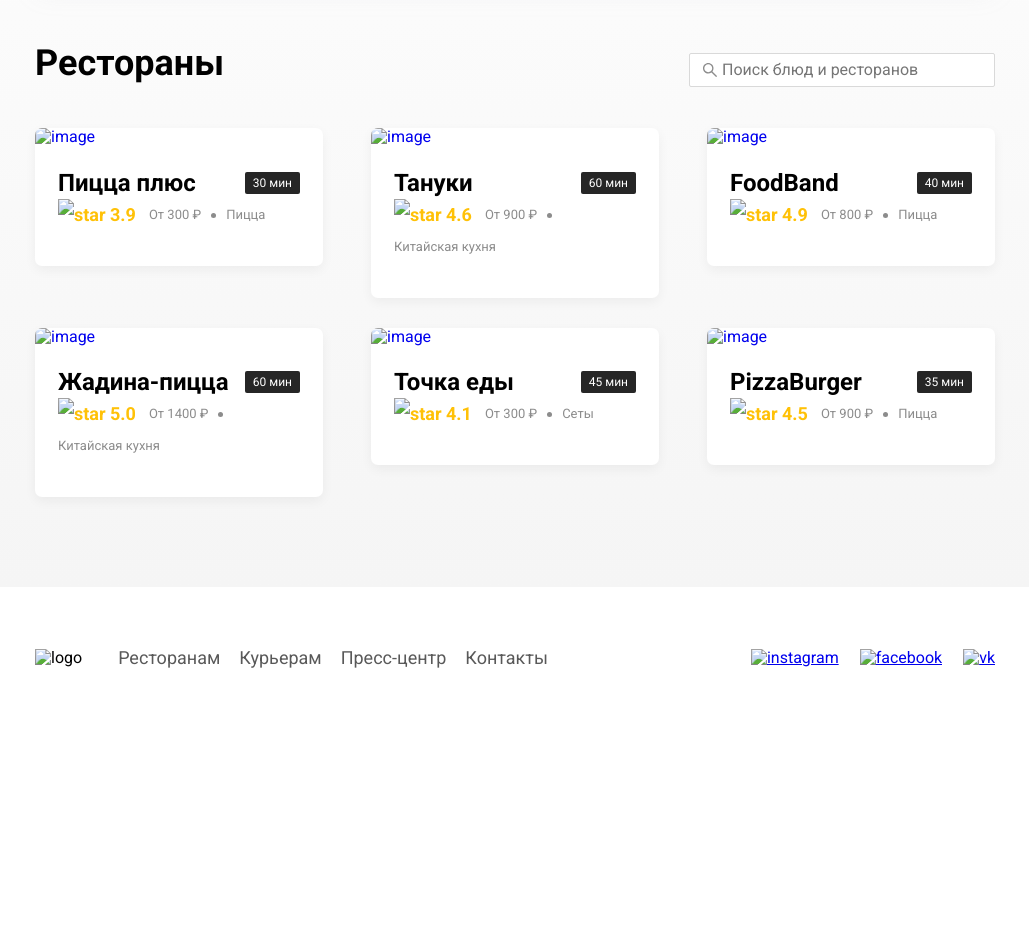
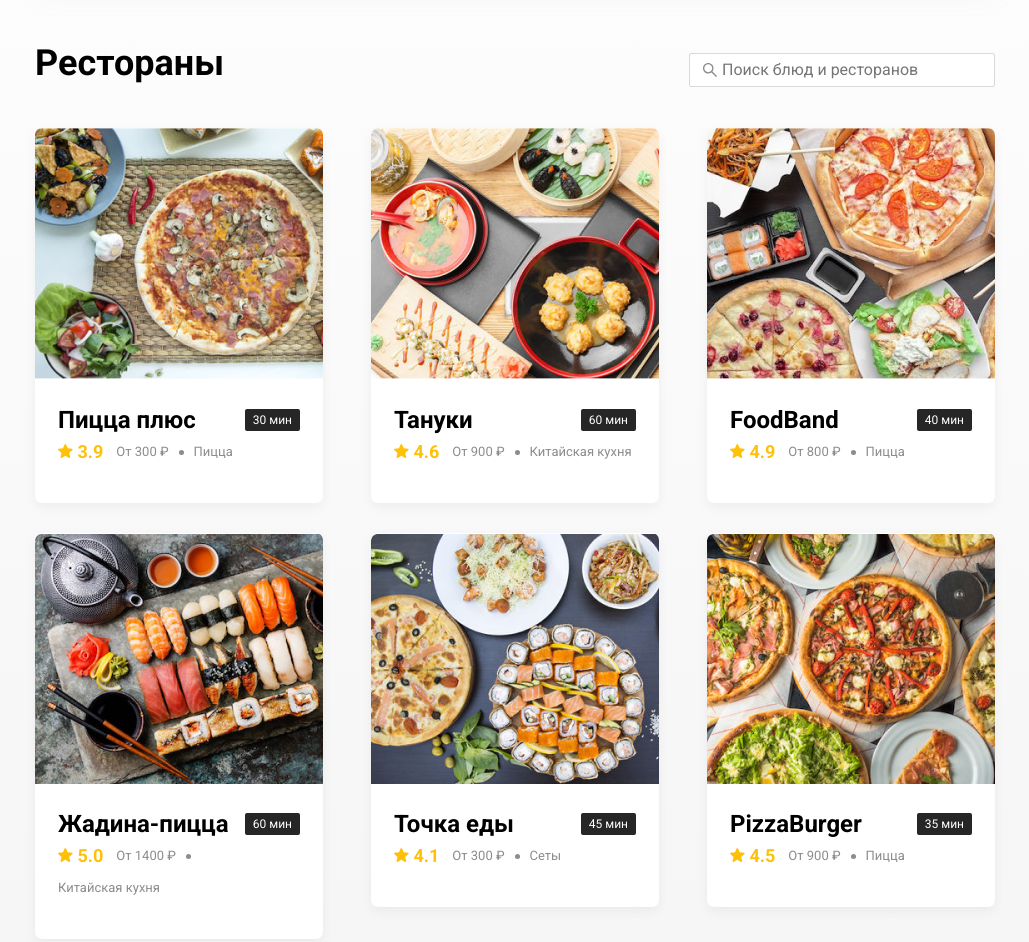
Before and after one commit to kiruushaaa/delivery-food, a plain HTML site: page index.html in a window 1280 px wide. Shown: the part 500-1442 px from the top of the page, without its empty margins (125-1154 px from the left). Before the commit the page ends 1228 px from the top, so only its background shows below. Drawn offline with Linux system fonts and the light colour scheme; the site is published under a folder, as on GitHub Pages, so addresses that start at the root find nothing.

Commit message:
Add files via upload

```diff
--- a/index.html
+++ b/index.html
@@ -8,14 +8,14 @@
       href="https://fonts.googleapis.com/css2?family=Roboto:wght@400;700&display=swap"
       rel="stylesheet"
     />
-    <link rel="stylesheet" href="css/normalize.css" />
-    <link rel="stylesheet" href="css/animate.css">
-    <link rel="stylesheet" href="css/style.css" />
+    <link rel="stylesheet" href="./css/normalize.css" />
+    <link rel="stylesheet" href="./css/animate.css">
+    <link rel="stylesheet" href="./css/style.css" />
   </head>
   <body>
     <div class="container">
       <header class="header">
-        <a href="/index.html" class="logo"><img src="img/logo.svg" alt="logo" /></a>
+        <a href="./index.html" class="logo"><img src="./img/logo.svg" alt="logo" /></a>
         <input
           type="text"
           class="input input-address"
@@ -23,12 +23,12 @@
         />
         <div class="buttons">
           <button class="button button-primary">
-            <img src="/img/user.svg" alt="user" class="button-icon" />
+            <img src="./img/user.svg" alt="user" class="button-icon" />
             <span class="button-text">Войти</span>
           </button>
           <button class="button" id="cart-button">
             <img
-              src="/img/shopping-cart.svg"
+              src="./img/shopping-cart.svg"
               alt="shopping-cart"
               class="button-icon"
             />
@@ -60,8 +60,8 @@
             />
           </div>
           <div class="cards">
-            <a href="restuarant.html" class="card wow fadeIn">
-              <img src="/img/restuarants/image1.jpg" alt="image" class="card-image" />
+            <a href="./restuarant.html" class="card wow fadeIn">
+              <img src="./img/restuarants/image1.jpg" alt="image" class="card-image" />
               <div class="card-text">
                 <div class="card-heading">
                   <h3 class="card-title">Пицца плюс</h3>
@@ -70,7 +70,7 @@
                 </div>
                 <div class="card-info">
                   <div class="rating">
-                    <img src="/img/star.svg" alt="star" />
+                    <img src="./img/star.svg" alt="star" />
                     3.9
                   </div>
                   <div class="price">От 300 ₽</div>
@@ -82,8 +82,8 @@
               <!-- card -->
             </a>
 
-            <a href="restuarant.html" class="card wow fadeIn">
-              <img src="/img/restuarants/image2.jpg" alt="image" class="card-image" />
+            <a href="./restuarant.html" class="card wow fadeIn">
+              <img src="./img/restuarants/image2.jpg" alt="image" class="card-image" />
               <div class="card-text">
                 <div class="card-heading">
                   <h3 class="card-title">Тануки</h3>
@@ -92,7 +92,7 @@
                 </div>
                 <div class="card-info">
                   <div class="rating">
-                    <img src="/img/star.svg" alt="star" />
+                    <img src="./img/star.svg" alt="star" />
                     4.6
                   </div>
                   <div class="price">От 900 ₽</div>
@@ -104,8 +104,8 @@
               <!-- card -->
             </a>
 
-            <a href="restuarant.html" class="card wow fadeIn">
-              <img src="/img/restuarants/image3.jpg" alt="image" class="card-image" />
+            <a href="./restuarant.html" class="card wow fadeIn">
+              <img src="./img/restuarants/image3.jpg" alt="image" class="card-image" />
               <div class="card-text">
                 <div class="card-heading">
                   <h3 class="card-title">FoodBand</h3>
@@ -114,7 +114,7 @@
                 </div>
                 <div class="card-info">
                   <div class="rating">
-                    <img src="/img/star.svg" alt="star" />
+                    <img src="./img/star.svg" alt="star" />
                     4.9
                   </div>
                   <div class="price">От 800 ₽</div>
@@ -126,8 +126,8 @@
               <!-- card -->
             </a>
 
-            <a href="restuarant.html" class="card wow fadeIn">
-              <img src="/img/restuarants/image4.jpg" alt="image" class="card-image" />
+            <a href="./restuarant.html" class="card wow fadeIn">
+              <img src="./img/restuarants/image4.jpg" alt="image" class="card-image" />
               <div class="card-text">
                 <div class="card-heading">
                   <h3 class="card-title">Жадина-пицца</h3>
@@ -136,7 +136,7 @@
                 </div>
                 <div class="card-info">
                   <div class="rating">
-                    <img src="/img/star.svg" alt="star" />
+                    <img src="./img/star.svg" alt="star" />
                     5.0
                   </div>
                   <div class="price">От 1400 ₽</div>
@@ -148,8 +148,8 @@
               <!-- card -->
             </a>
 
-            <a href="restuarant.html" class="card wow fadeIn">
-              <img src="/img/restuarants/image5.jpg" alt="image" class="card-image" />
+            <a href="./restuarant.html" class="card wow fadeIn">
+              <img src="./img/restuarants/image5.jpg" alt="image" class="card-image" />
               <div class="card-text">
                 <div class="card-heading">
                   <h3 class="card-title">Точка еды</h3>
@@ -158,7 +158,7 @@
                 </div>
                 <div class="card-info">
                   <div class="rating">
-                    <img src="/img/star.svg" alt="star" />
+                    <img src="./img/star.svg" alt="star" />
                     4.1
                   </div>
                   <div class="price">От 300 ₽</div>
@@ -170,8 +170,8 @@
               <!-- card -->
             </a>
 
-            <a href="restuarant.html" class="card wow fadeIn">
-              <img src="/img/restuarants/image6.jpg" alt="image" class="card-image" />
+            <a href="./restuarant.html" class="card wow fadeIn">
+              <img src="./img/restuarants/image6.jpg" alt="image" class="card-image" />
               <div class="card-text">
                 <div class="card-heading">
                   <h3 class="card-title">PizzaBurger</h3>
@@ -180,7 +180,7 @@
                 </div>
                 <div class="card-info">
                   <div class="rating">
-                    <img src="/img/star.svg" alt="star" />
+                    <img src="./img/star.svg" alt="star" />
                     4.5
                   </div>
                   <div class="price">От 900 ₽</div>
@@ -199,7 +199,7 @@
     <footer class="footer">
       <div class="container">
         <div class="footer-block">
-          <img src="/img/logo.svg" alt="logo" class="logo footer-logo" />
+          <img src="./img/logo.svg" alt="logo" class="logo footer-logo" />
           <nav class="footer-nav">
             <a href="#" class="footer-link">Ресторанам</a>
             <a href="#" class="footer-link">Курьерам</a>
@@ -207,9 +207,9 @@
             <a href="#" class="footer-link">Контакты</a>
           </nav>
           <div class="social-links">
-            <a href="#" class="social-link"><img src="/img/instagram.svg" alt="instagram"></a>
-            <a href="#" class="social-link"><img src="/img/facebook.svg" alt="facebook"></a>
-            <a href="#" class="social-link"><img src="/img/vk.svg" alt="vk"></a>
+            <a href="#" class="social-link"><img src="./img/instagram.svg" alt="instagram"></a>
+            <a href="#" class="social-link"><img src="./img/facebook.svg" alt="facebook"></a>
+            <a href="#" class="social-link"><img src="./img/vk.svg" alt="vk"></a>
           </div>
       </div>
       <!-- footer -->
@@ -255,8 +255,8 @@
     </div>
 
     <!-- JavaScript below -->
-    <script src="/js/main.js"></script>
-    <script src="/js/wow.min.js"></script>
-    <script src="/js/wow.init.js"></script>
+    <script src="./js/main.js"></script>
+    <script src="./js/wow.min.js"></script>
+    <script src="./js/wow.init.js"></script>
   </body>
 </html>
```
Also changed, not shown: restuarant.html (+27 -27 lines).
